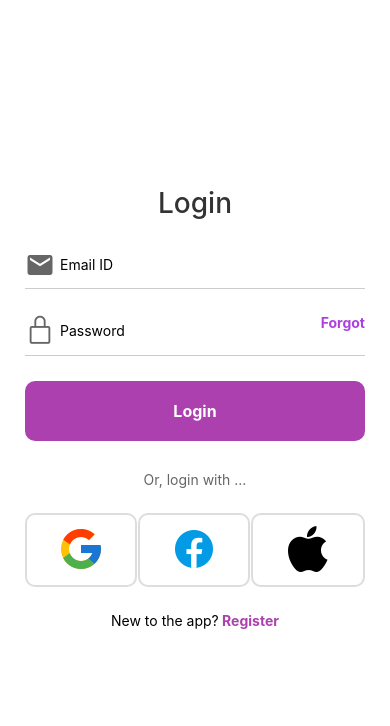
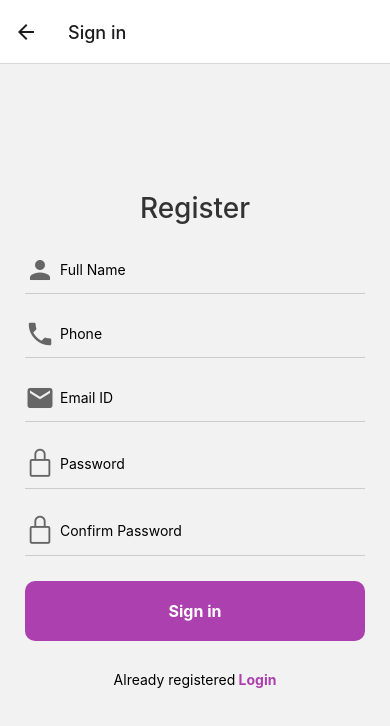
Before and after one commit to TranDangKhoaID/BookApp-react-native, a React Native app: screen /Register in a window 390 px wide. Shown: the top 726 px of the page. Built offline with nearby package versions, Linux system fonts and the light colour scheme.

Commit message:
stack naviagtion login register

```diff
--- a/App.js
+++ b/App.js
@@ -4,7 +4,8 @@ import { View, Text } from 'react-native';
 import DrawerHome from './screens/DrawerScreens';
 import LoginScreen from './screens/Login';
 import RegisterScreen from './screens/Register';
+import StackNavi from './screens/StackLogin';
 
 export default function App(){
-  return <LoginScreen />
+  return <StackNavi />
 }
--- a/screens/Login.js
+++ b/screens/Login.js
@@ -6,7 +6,7 @@ import { Ionicons } from '@expo/vector-icons';
 
 
 
-const LoginScreen = () => {
+const LoginScreen = ({ navigation }) => {
     return (
         <SafeAreaView style={styles.container}>
             <View style={styles.contentContainer}>
@@ -49,7 +49,7 @@ const LoginScreen = () => {
                 </View>
                 <View style={styles.registerContainer}>
                     <Text>New to the app?</Text>
-                    <TouchableOpacity onPress={() => { }}>
+                    <TouchableOpacity onPress={() => navigation.navigate('Register')}>
                         <Text style={styles.registerText}> Register</Text>
                     </TouchableOpacity>
                 </View>
--- a/screens/Register.js
+++ b/screens/Register.js
@@ -5,7 +5,8 @@ import { MaterialIcons } from "@expo/vector-icons";
 import { Ionicons } from '@expo/vector-icons';
 
 
-const RegisterScreen = () => {
+
+const RegisterScreen = ({navigation}) => {
     return (
         <SafeAreaView style={styles.container}>
             <View style={styles.contentContainer}>
@@ -15,6 +16,10 @@ const RegisterScreen = () => {
                 <View style={styles.inputContainer}>
                     <MaterialIcons name="person" size={30} color="#666" style={styles.icon} />
                     <TextInput placeholder="Full Name" style={styles.input} />
+                </View>
+                <View style={styles.inputContainer}>
+                    <MaterialIcons name="phone" size={30} color="#666" style={styles.icon} />
+                    <TextInput placeholder="Phone" style={styles.input} keyboardType="numeric" />
                 </View>
                 <View style={styles.inputContainer}>
                     <MaterialIcons name="email" size={30} color="#666" style={styles.icon} />
@@ -31,18 +36,21 @@ const RegisterScreen = () => {
                         style={styles.input}
                         secureTextEntry={true}
                     />
-                    <TouchableOpacity onPress={() => { }} />
                 </View>
                 <View style={styles.inputContainer}>
-                    <MaterialIcons name="phone" size={30} color="#666" style={styles.icon} />
-                    <TextInput placeholder="Phone" style={styles.input} keyboardType="numeric" />
+                    <Ionicons name="ios-lock-closed-outline" size={30} color="#666" style={styles.icon} />
+                    <TextInput
+                        placeholder="Confirm Password"
+                        style={styles.input}
+                        secureTextEntry={true}
+                    />
                 </View>
                 <TouchableOpacity style={styles.buttonContainer} onPress={() => { }}>
                     <Text style={styles.buttonText}>Sign in</Text>
                 </TouchableOpacity>
                 <View style={styles.loginContainer}>
                     <Text>Already registered</Text>
-                    <TouchableOpacity onPress={() => { }}>
+                    <TouchableOpacity onPress={() => navigation.goBack()}>
                         <Text style={styles.loginText}> Login</Text>
                     </TouchableOpacity>
                 </View>
--- /dev/null
+++ b/screens/StackLogin.js
@@ -0,0 +1,34 @@
+import * as React from 'react';
+import { View, Button, Text } from 'react-native';
+import { NavigationContainer } from '@react-navigation/native';
+import {
+  createStackNavigator,
+  TransitionPresets,
+} from '@react-navigation/stack';
+import LoginScreen from './Login';
+import RegisterScreen from './Register';
+const Stack = createStackNavigator();
+
+function MyStack() {
+  return (
+    <Stack.Navigator>
+      <Stack.Screen name="Login" component={LoginScreen} options={{ headerShown: false }} />
+      <Stack.Screen
+        name="Register"
+        component={RegisterScreen}
+        options={{
+          title: 'Sign in',
+          ...TransitionPresets.ModalSlideFromBottomIOS,
+        }}
+      />
+    </Stack.Navigator>
+  );
+}
+
+export default function StackNavi() {
+  return (
+    <NavigationContainer>
+      <MyStack />
+    </NavigationContainer>
+  );
+}
```
Also changed, not shown: package.json (+3 -4 lines), 1 other file (tests, documents, lock files or other folders).
